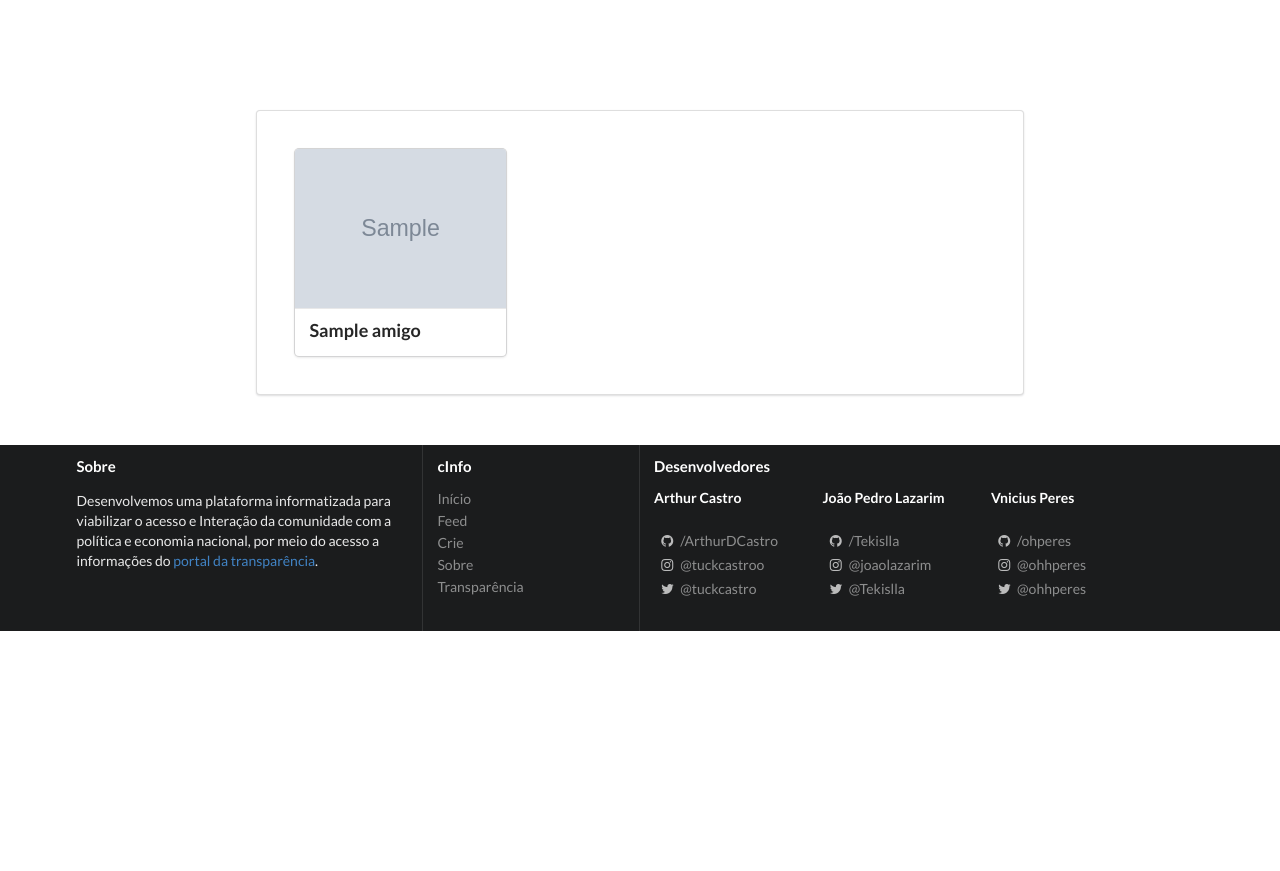
After one commit to ArthurDCastro/cInfo, a PHP site: the page made by app/views/amigos.php in a window 1280 px wide. The commit adds this page. Shown: the top 871 px of the page. Run offline with PHP 8.4, Linux system fonts and the light colour scheme; the template is opened without the code that fills it: most values are stand-ins (such as "Sample title", 1, 10 or a date in 2020); grey boxes marked "Sample" are stand-in pictures.

Commit message:
Criada página que lista os amigos;

```diff
--- /dev/null
+++ b/app/views/amigos.php
@@ -0,0 +1,18 @@
+<link rel="stylesheet" href="assets/front_end/css/amigos.css">
+
+<div class="ui segment" id="article">
+    <div class="ui three column grid">
+        <?php foreach ($data['amigos'] as $amigo): ?>
+            <div class="column">
+                <div class="ui fluid card">
+                    <div class="image">
+                        <img src="<?= $amigo['foto'] ?>">
+                    </div>
+                    <div class="content">
+                        <a class="header"><?= $amigo['nome'] ?></a>
+                    </div>
+                </div>
+            </div>
+        <?php endforeach; ?>
+    </div>
+</div>
--- a/app/views/graficos.php
+++ b/app/views/graficos.php
@@ -17,7 +17,7 @@
     <div class="ui  segment" id="fora">
         <div class="ui link cards" id="cards">
             <?php foreach ($data['graficos'] as $grafico): ?>
-                 <div class="card column" id="card">
+                 <div class="ui card" id="card">
                     <div class="image">
                         <img src="assets/files/img/g_pizza.png">
                     </div>
--- a/app/views/padroes/menu.php
+++ b/app/views/padroes/menu.php
@@ -46,7 +46,7 @@
                         <i class="dropdown icon"></i>
                         <div class="menu">
                             <a class="item">Perfil</a>
-                            <a class="item">Amigos</a>
+                            <a class="item" href="amigos">Amigos</a>
                             <a class="item" href="graficos">Gráficos</a>
                             <a class="item" href="logout">Sair</a>
                         </div>
@@ -103,7 +103,7 @@
         <i class="id card icon"></i>
         Perfil
     </a>
-    <a class="item user_option">
+    <a href="amigos" class="item user_option">
         <i class="users icon"></i>
         Amigos
     </a>
--- /dev/null
+++ b/assets/front_end/css/amigos.css
@@ -0,0 +1,11 @@
+#article{
+    margin-top: 110px;
+    margin-bottom: 50px;
+    margin-left: 20%;
+    margin-right: 20%;
+
+    padding-left: 3%;
+    padding-right: 3%;
+    padding-top: 3%;
+    padding-bottom: 3%;
+}
--- a/assets/front_end/css/sobre.css
+++ b/assets/front_end/css/sobre.css
@@ -6,10 +6,10 @@
     padding: 10px;
 }
 #divLeft{
-    text-align: left;
+    text-align: justify;
 }
 #divRight{
-    text-align: right;
+    text-align: justify;
 }
 #img1{
     width: 90%;
```
Also changed, not shown: app/controller/Controller.php (+48 -0 lines), assets/files/img/bruninho.jpg (added), assets/files/img/castrinho2.jpg (added), assets/files/img/castrinho3.jpg (added), assets/files/img/daniel.jpg (added), assets/files/img/elliot.jpg (added), assets/files/img/helen.jpg (added), assets/files/img/henriquinho.jpg (added), assets/files/img/lazinha.jpg (added), assets/files/img/maykinho.jpg (added), assets/files/img/peresinho.jpg (added).
